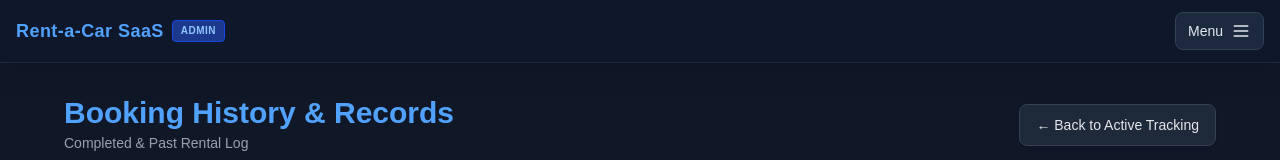
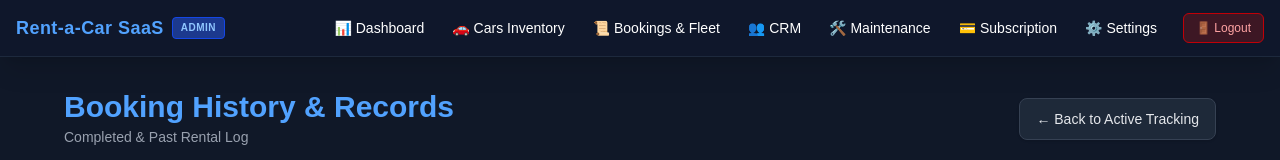
Before and after one commit to auonrajput/rent-a-car-saas, a Next.js app: page /bookings/history in a window 1280 px wide. Shown: the top 160 px of the page. Built offline with nearby package versions, Linux system fonts and the light colour scheme; no server answers.

Commit message:
Optimize navbar for desktop view with horizontal links layout

```diff
--- a/components/Navbar.tsx
+++ b/components/Navbar.tsx
@@ -42,10 +42,44 @@ export default function Navbar() {
           </span>
         </Link>
 
-        {/* Hamburger Toggle Button */}
+        {/* Desktop Navigation Row (Visible on Laptop/Desktop Screens) */}
+        <nav className="hidden md:flex items-center space-x-1 lg:space-x-2 text-xs lg:text-sm font-medium">
+          <Link href="/" className="py-1.5 px-2.5 hover:bg-slate-800 rounded-md transition-colors">📊 Dashboard</Link>
+
+          {(role === 'admin' || role === 'manager' || role === 'receptionist') && (
+            <Link href="/cars" className="py-1.5 px-2.5 hover:bg-slate-800 rounded-md transition-colors">🚗 Cars Inventory</Link>
+          )}
+
+          <Link href="/bookings" className="py-1.5 px-2.5 hover:bg-slate-800 rounded-md transition-colors">📜 Bookings & Fleet</Link>
+
+          {(role === 'admin' || role === 'manager' || role === 'receptionist') && (
+            <Link href="/customers" className="py-1.5 px-2.5 hover:bg-slate-800 rounded-md transition-colors">👥 CRM</Link>
+          )}
+
+          {(role === 'admin' || role === 'manager' || role === 'driver') && (
+            <Link href="/maintenance" className="py-1.5 px-2.5 hover:bg-slate-800 rounded-md transition-colors">🛠️ Maintenance</Link>
+          )}
+
+          {(role === 'admin' || role === 'manager') && (
+            <Link href="/subscription" className="py-1.5 px-2.5 hover:bg-slate-800 rounded-md transition-colors">💳 Subscription</Link>
+          )}
+
+          {(role === 'admin' || role === 'manager') && (
+            <Link href="/settings" className="py-1.5 px-2.5 hover:bg-slate-800 rounded-md transition-colors">⚙️ Settings</Link>
+          )}
+
+          <button
+            onClick={handleLogout}
+            className="ml-2 bg-red-900/40 hover:bg-red-800 text-red-300 border border-red-700 px-3 py-1.5 rounded-md transition-colors cursor-pointer text-xs flex items-center gap-1"
+          >
+            🚪 Logout
+          </button>
+        </nav>
+
+        {/* Hamburger Toggle Button (Visible only on Mobile Screens) */}
         <button
           onClick={() => setIsOpen(!isOpen)}
-          className="flex items-center gap-2 px-3 py-2 rounded-lg bg-slate-800 text-slate-200 hover:bg-slate-700 border border-slate-700 focus:outline-none cursor-pointer text-xs sm:text-sm font-medium"
+          className="md:hidden flex items-center gap-2 px-3 py-2 rounded-lg bg-slate-800 text-slate-200 hover:bg-slate-700 border border-slate-700 focus:outline-none cursor-pointer text-xs sm:text-sm font-medium"
           aria-label="Toggle Menu"
         >
           <span>Menu</span>
@@ -59,9 +93,9 @@ export default function Navbar() {
         </button>
       </div>
 
-      {/* Dropdown Menu - Role Filtered Links */}
+      {/* Dropdown Menu - Role Filtered Links (Mobile Dropdown Only) */}
       {isOpen && (
-        <nav className="bg-slate-900 border-t border-slate-800 px-4 py-3 space-y-1.5 text-sm font-medium shadow-2xl">
+        <nav className="md:hidden bg-slate-900 border-t border-slate-800 px-4 py-3 space-y-1.5 text-sm font-medium shadow-2xl">
           <Link href="/" onClick={() => setIsOpen(false)} className="block py-2 px-3 hover:bg-slate-800 rounded-md">📊 Dashboard</Link>
 
           {(role === 'admin' || role === 'manager' || role === 'receptionist') && (
```
